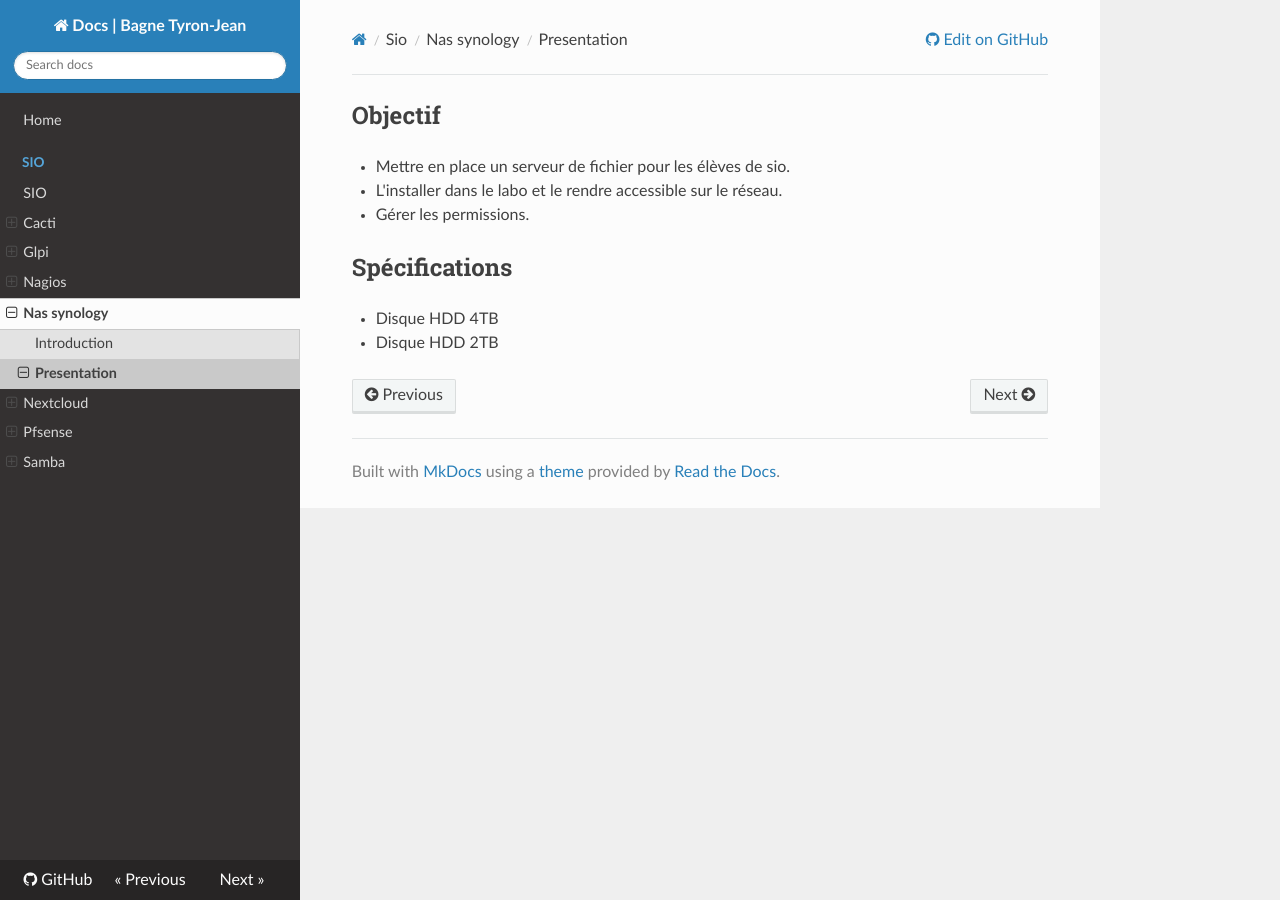
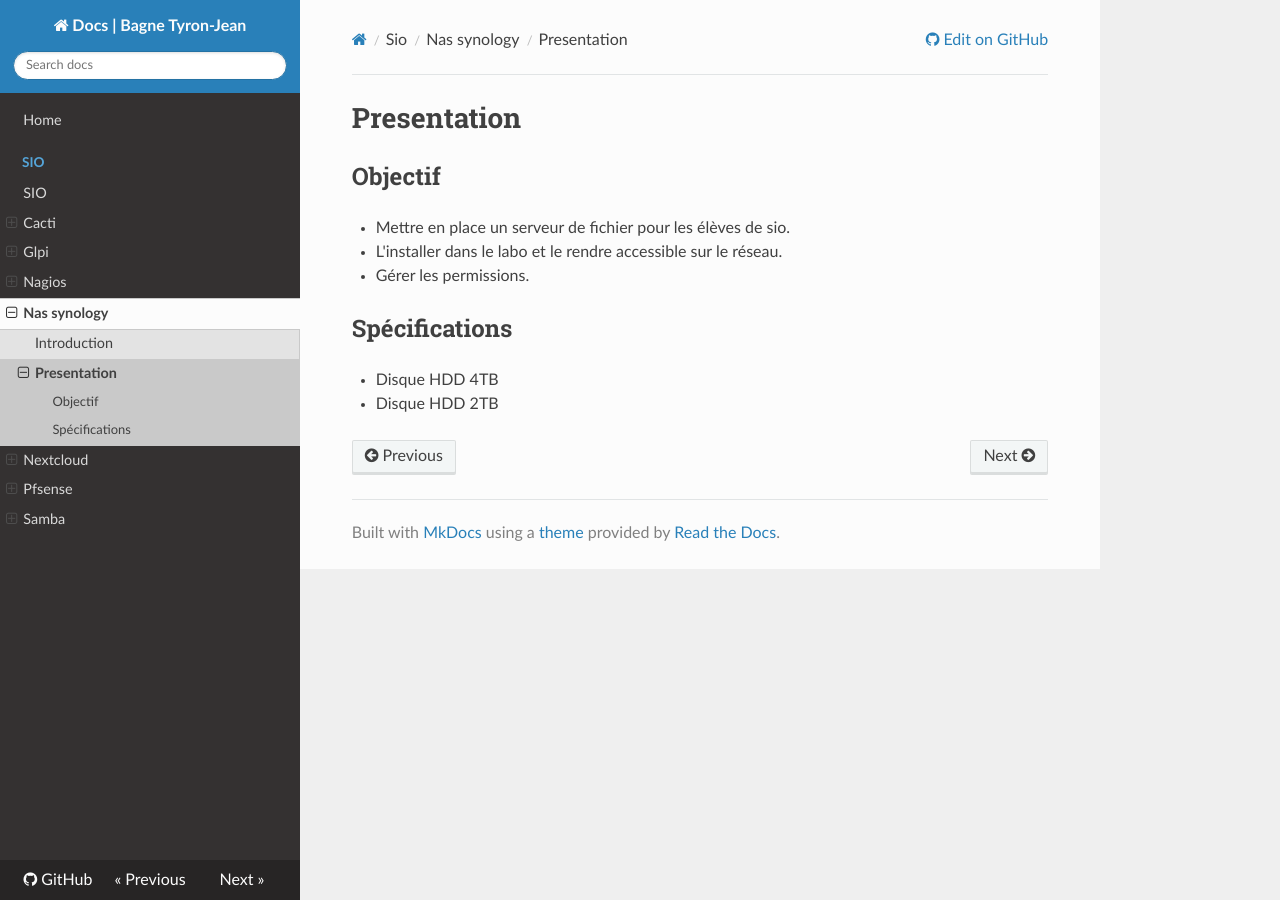
Before and after one commit to wepfen/doc, an MkDocs documentation site: the page built from docs/sio/nas_synology/presentation.md, in a window 1280 px wide. Built offline with MkDocs 1.6.1, drawn with Linux system fonts in a browser that asks for light colours; nearby versions of some CDN libraries.

Commit message:
Update presentation.md

```diff
--- a/docs/sio/nas_synology/presentation.md
+++ b/docs/sio/nas_synology/presentation.md
@@ -1,3 +1,5 @@
+# Presentation
+
 ## Objectif
 
 * Mettre en place un serveur de fichier pour les élèves de sio.
```
